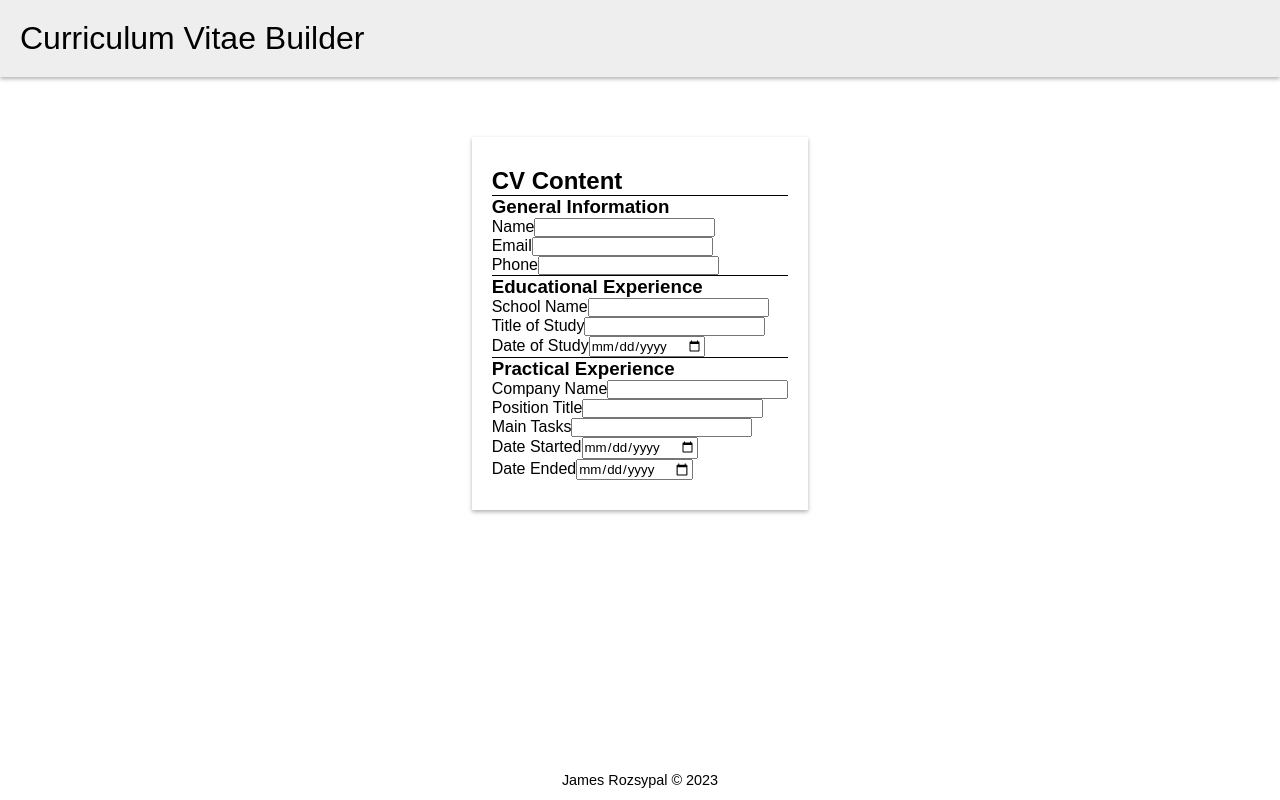
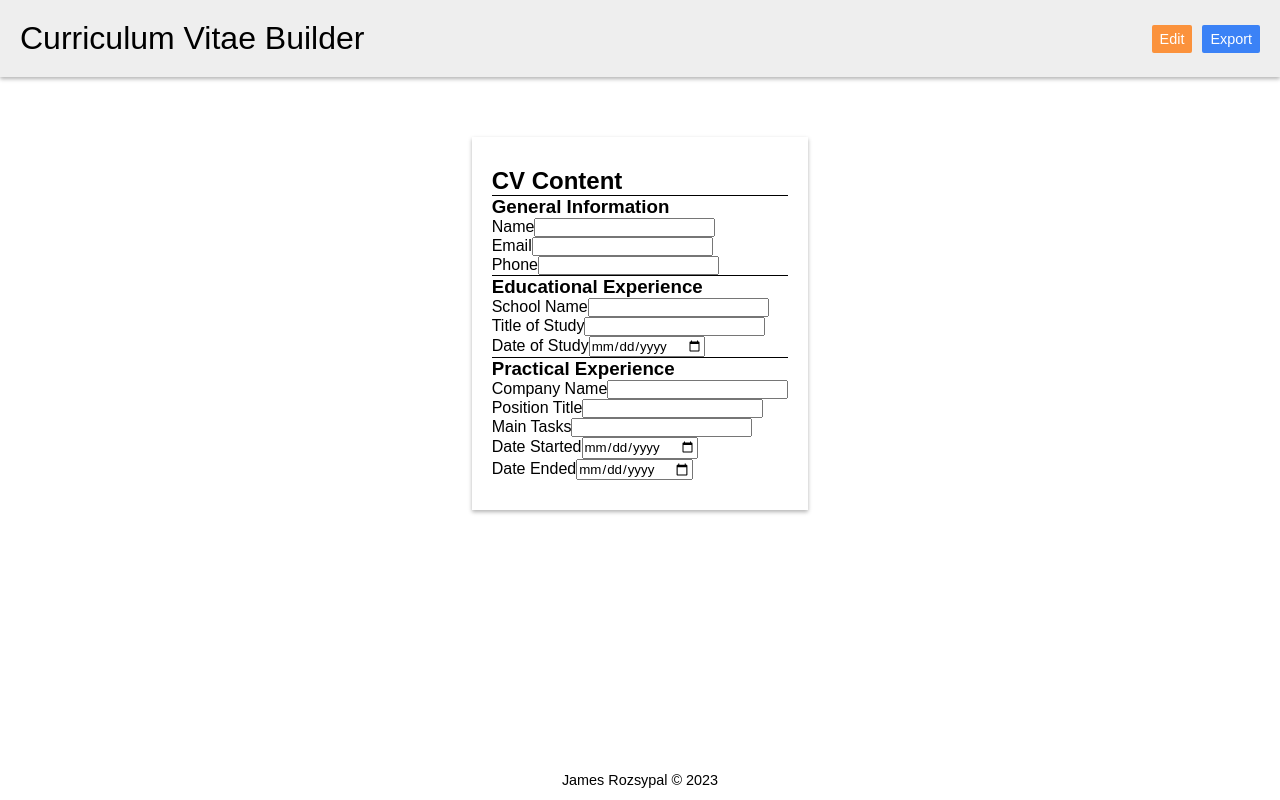
Before and after one commit to James-Rozy/cv-project, a React (Create React App) app: page / in a window 1280 px wide. Built offline with nearby package versions, Linux system fonts and the light colour scheme.

Commit message:
Add onClick logic for changing the edit button to be the save button

```diff
--- a/src/components/Header.jsx
+++ b/src/components/Header.jsx
@@ -6,10 +6,34 @@ class Header extends Component {
     super();
   }
 
+  toggleEdit() {
+    const editBtn = document.getElementById('btn-edit-save');
+
+    if (editBtn.classList.contains('header-btn-edit')) {
+      editBtn.textContent = 'Save';
+      editBtn.classList.remove('header-btn-edit');
+      editBtn.classList.add('header-btn-save');
+    } else {
+      editBtn.textContent = 'Edit';
+      editBtn.classList.remove('header-btn-save');
+      editBtn.classList.add('header-btn-edit');
+    }
+  }
+
   render() {
     return (
       <header className='page-header'>
         <h1>Curriculum Vitae Builder</h1>
+        <div className='header-input-wrapper'>
+          <button
+            id='btn-edit-save'
+            className='header-btn-edit'
+            onClick={this.toggleEdit}
+          >
+            Edit
+          </button>
+          <button className='header-btn-export'>Export</button>
+        </div>
       </header>
     );
   }
```
